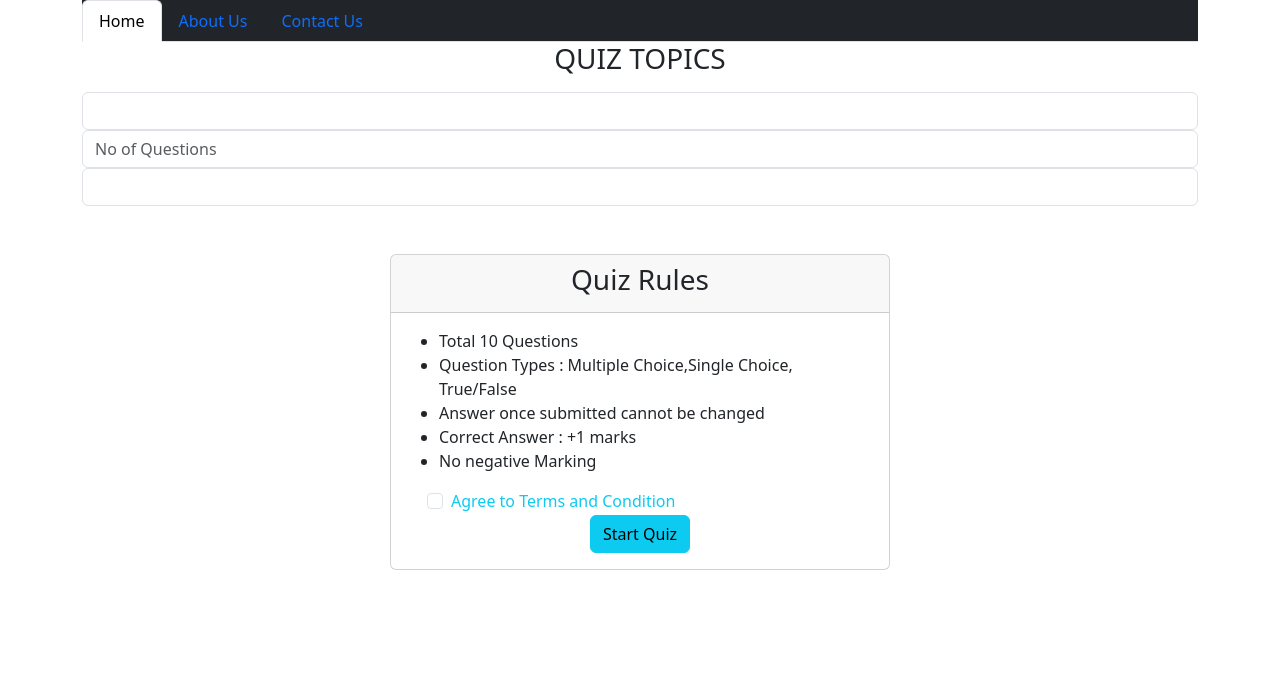
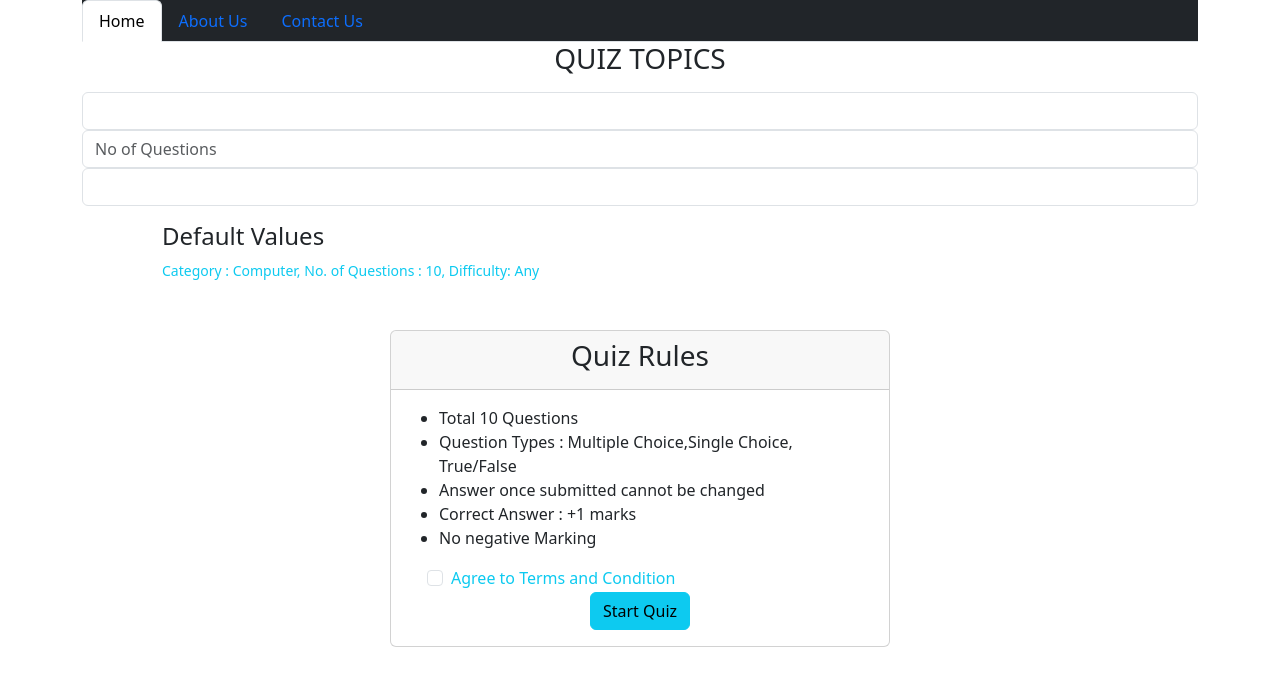
Before and after one commit to bar0meter/Quiz-App-using-Angular, an Angular app: page /home in a window 1280 px wide. Shown: the top 686 px of the page. Built offline with nearby package versions, Linux system fonts and the light colour scheme.

Commit message:
Quiz Properties Added

```diff
--- a/src/app/home/home.component.html
+++ b/src/app/home/home.component.html
@@ -16,16 +16,20 @@
   <div class="jumbotron">
     <h3 class="text-center mb-3">QUIZ TOPICS</h3>
     <form action="" class="form form-inline justify-content-center">
-      <select class="form-control mr-2">
+      <select class="form-control mr-2" [(ngModel)]="topic" name="topic">
         <option hidden selected></option>
         <option *ngFor="let cat of quizTopics" value="{{cat.category_id}}">{{cat.name}}</option>
       </select>
-      <input type="text" class="form-control mr-2" placeholder="No of Questions">
-      <select class="form-control">
+      <input type="text" class="form-control mr-2" placeholder="No of Questions" [(ngModel)]="quesCount" name="quesCount">
+      <select class="form-control" [(ngModel)]="difficulty" name="difficulty">
         <option value="" selected></option>
         <option *ngFor="let diff of difficultyLevels" value="{{diff}}">{{diff | uppercase}}</option>
       </select>
     </form>
+    <div class="mt-3" style="margin-left: 80px">
+      <h4>Default Values</h4>
+      <small class="text-info">Category : Computer, No. of Questions : 10, Difficulty: Any</small>
+    </div>
   </div>
 </div>
 
--- a/src/app/home/home.component.ts
+++ b/src/app/home/home.component.ts
@@ -1,5 +1,6 @@
 import { Component, OnInit } from "@angular/core";
 import { Router } from "@angular/router";
+import { LoadQuizService } from "../load-quiz.service";
 
 @Component({
   selector: "app-home",
@@ -7,6 +8,9 @@ import { Router } from "@angular/router";
   styleUrls: ["./home.component.css"]
 })
 export class HomeComponent implements OnInit {
+  topic = "";
+  quesCount = "";
+  difficulty = "";
   agree;
   error: string = "";
   quizTopics = [
@@ -15,12 +19,14 @@ export class HomeComponent implements OnInit {
     { category_id: "31", name: "Anime/Manga" }
   ];
   difficultyLevels = ["easy", "medium", "hard"];
-  constructor(private router: Router) {}
+  constructor(private router: Router, private ser: LoadQuizService) {}
 
   ngOnInit() {}
 
   startQuiz() {
     if (this.agree) {
+      console.log(this.topic, this.quesCount, this.difficulty);
+      this.ser.setQuiz(this.topic, this.quesCount, this.difficulty);
       this.router.navigateByUrl("/quiz");
       console.log("Starting Quiz");
     } else {
--- a/src/app/load-quiz.service.ts
+++ b/src/app/load-quiz.service.ts
@@ -5,10 +5,20 @@ import { HttpClient } from "@angular/common/http";
   providedIn: "root"
 })
 export class LoadQuizService {
-  private _url = "https://opentdb.com/api.php?amount=10&category=18";
+  private _url: string;
   constructor(private _http: HttpClient) {}
 
   loadQuiz() {
     return this._http.get(this._url);
   }
+
+  setQuiz(topic: string, quesCount: string, difficulty: string) {
+    if (topic === "") topic = "18";
+    if (quesCount === "") quesCount = "10";
+    if (difficulty === "")
+      this._url = `https://opentdb.com/api.php?amount=${quesCount}&category=${topic}`;
+    else
+      this._url = `https://opentdb.com/api.php?amount=${quesCount}&category=${topic}&difficulty=${difficulty}`;
+    console.log(this._url);
+  }
 }
```
